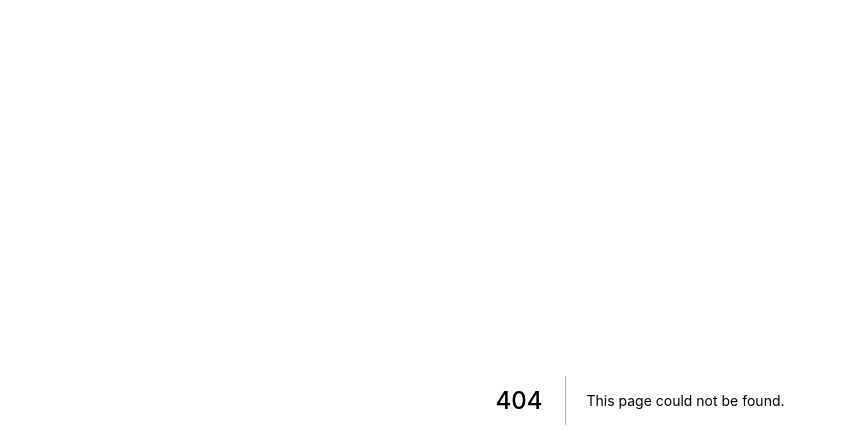
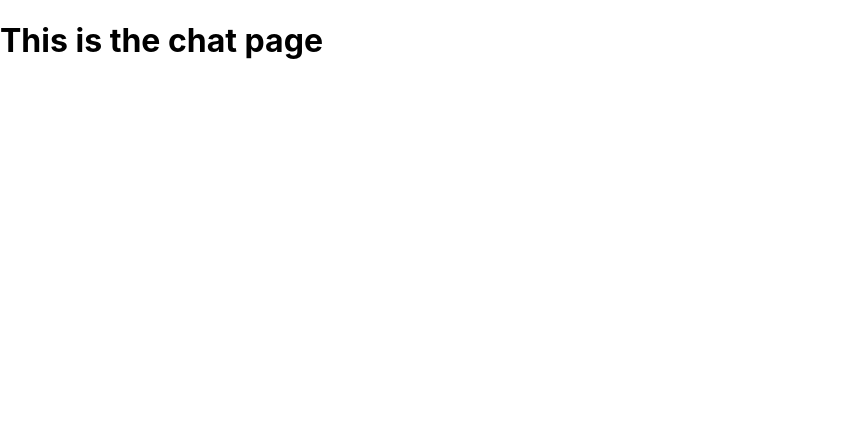
Before and after one commit to Angelxoxo757/Whatsapp-Clone, a Next.js app: page /chat in a window 1280 px wide. Before the commit this address had no page. Shown: the top 448 px of the page, without its empty margins (0-846 px from the left). Built offline with nearby package versions, Linux system fonts and the light colour scheme.

Commit message:
Whatsapp Clone ICreating Chat Page

```diff
--- /dev/null
+++ b/pages/chat.js
@@ -0,0 +1,11 @@
+import React from 'react'
+
+function chat() {
+    return (
+        <div>
+            <h1>This is the chat page</h1>
+        </div>
+    )
+}
+
+export default chat
```
